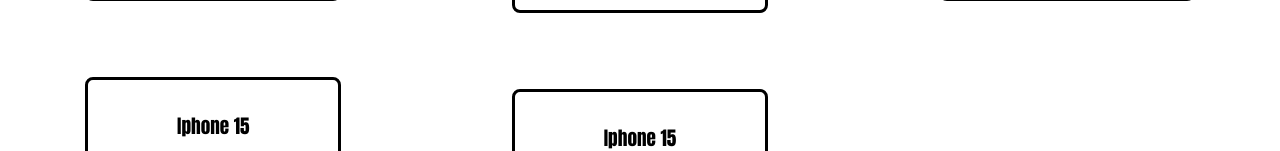
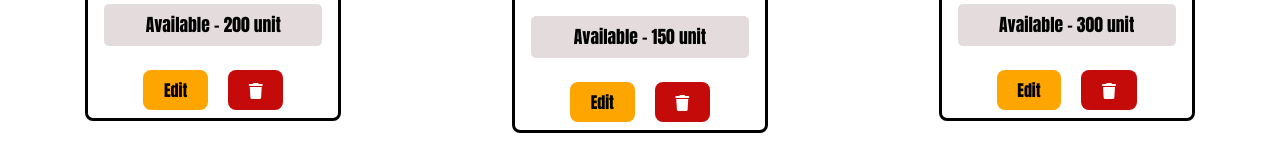
Before and after one commit to BrunoPereiradeSouza/Trilha_back-end, a Django app: page / in a window 1280 px wide. Shown: the part 2223-2374 px from the top of the page. Run offline with Django 5.2, Linux system fonts and the light colour scheme; data comes from the database, SQL or seed files in the repository; both versions use the stored data as it was after the commit.

Commit message:
feat: add buttons to edit and delete products

```diff
--- a/base_static/global/css/global-styles.css
+++ b/base_static/global/css/global-styles.css
@@ -135,6 +135,25 @@
     border-radius: 5px;
 }
 
+.product_edit {
+    padding: 0.5rem 1.3rem;
+    background: orange;
+    margin-right: 0.5rem;
+    border-radius: 8px;
+}
+
+.product_delete {
+    padding: 0.5rem 1.3rem;
+    background: rgb(197, 10, 10);
+    color: white;
+    margin-left: 0.5rem;
+    border-radius: 8px;
+}
+
+.links-edit {
+    margin-top: 2rem;
+}
+
 a {
     text-decoration: none;
     color: black;
--- a/products/templates/products/partials/product.html
+++ b/products/templates/products/partials/product.html
@@ -7,4 +7,8 @@
     <p class="title_description">Description:</p>
     <p>{{ product.description }}.</p>
     <p class="product_available">Available - {{ product.quantity_stocked }} unit</p>
+    <div class="links-edit">
+        <a class="product_edit" href="{% url 'update' id=product.id %}">Edit</i></a>
+        <a  class="product_delete" href="{% url 'delete' id=product.id %}"><i class="fa-solid fa-trash"></i></a>
+    </div>
 </a>
--- a/products/urls.py
+++ b/products/urls.py
@@ -7,5 +7,5 @@
     path('products/<int:id>/', views.ProductDetailView, name='product'),
     path('product/create/', views.ProductCreateView, name='create'),
     path('product/update/<int:id>/', views.ProductUpdateView, name='update'),
-    path('product/delete/<int:id>/', views.ProductDeleteView, name='deletar'),
+    path('product/delete/<int:id>/', views.ProductDeleteView, name='delete'),
 ]
```
Also changed, not shown: db.sqlite3. Lines whose indentation alone changed are shown as unchanged.
